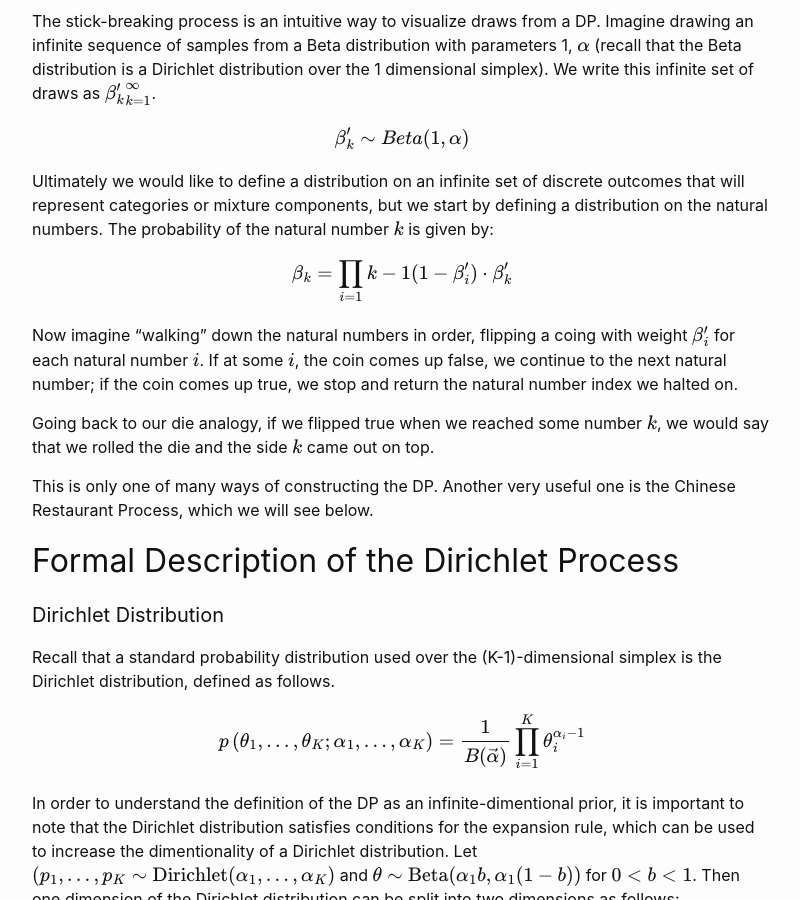
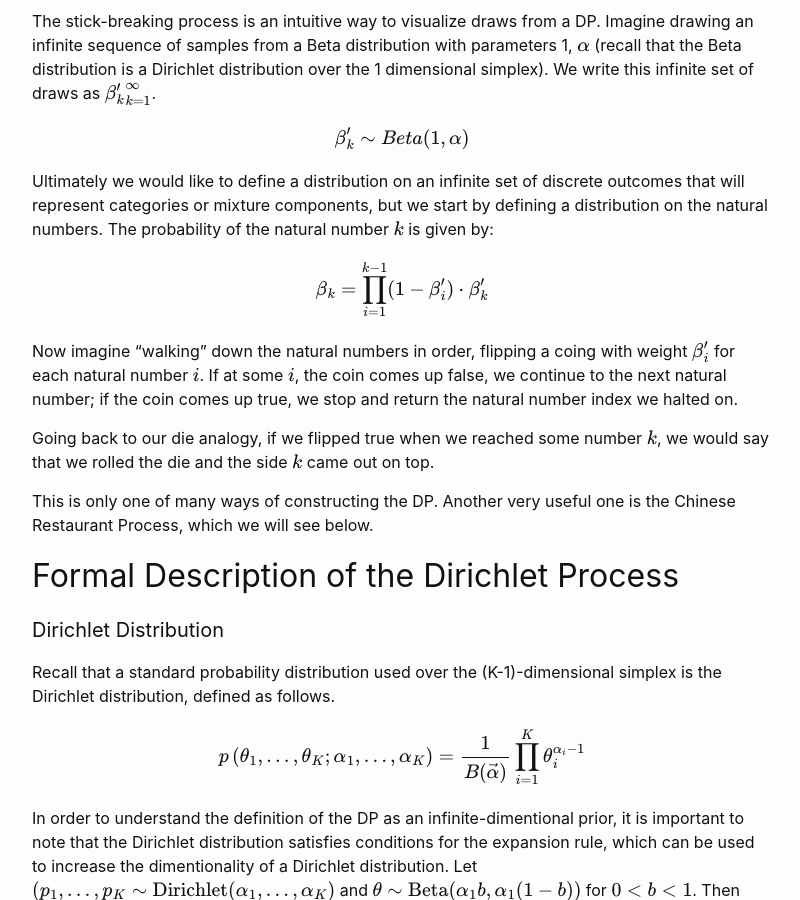
Before and after one commit to vannawillerton/vannawillerton.github.io, a Jekyll site: the page built from DirichletProcess.md, in a window 1280 px wide and 900 px high, scrolled down 933 px. Shown: the whole window, without its empty margins (238-1038 px from the left). Built offline with Jekyll 4.4.1, drawn with Linux system fonts in a browser that asks for light colours; our own code applies the rules of GitHub Pages for plain Markdown files; formulas are drawn with MathJax 3; a script that is not in the unit is left out.

```diff
--- a/DirichletProcess.md
+++ b/DirichletProcess.md
@@ -51,7 +51,7 @@ of discrete outcomes that will represent categories or mixture
 components, but we start by defining a distribution on the natural
 numbers. The probability of the natural number $$k$$ is given by:
 
-$$\beta_k = \prod_{i=1}{k-1} (1-\beta_i')\cdot\beta_k'$$
+$$\beta_k = \prod^{k-1}_{i=1} (1-\beta_i')\cdot\beta_k'$$
 
 Now imagine "walking" down the natural numbers in order, flipping a coing with
 weight $$\beta_i'$$ for each natural number $$i$$. If at some $$i$$, the coin
```
